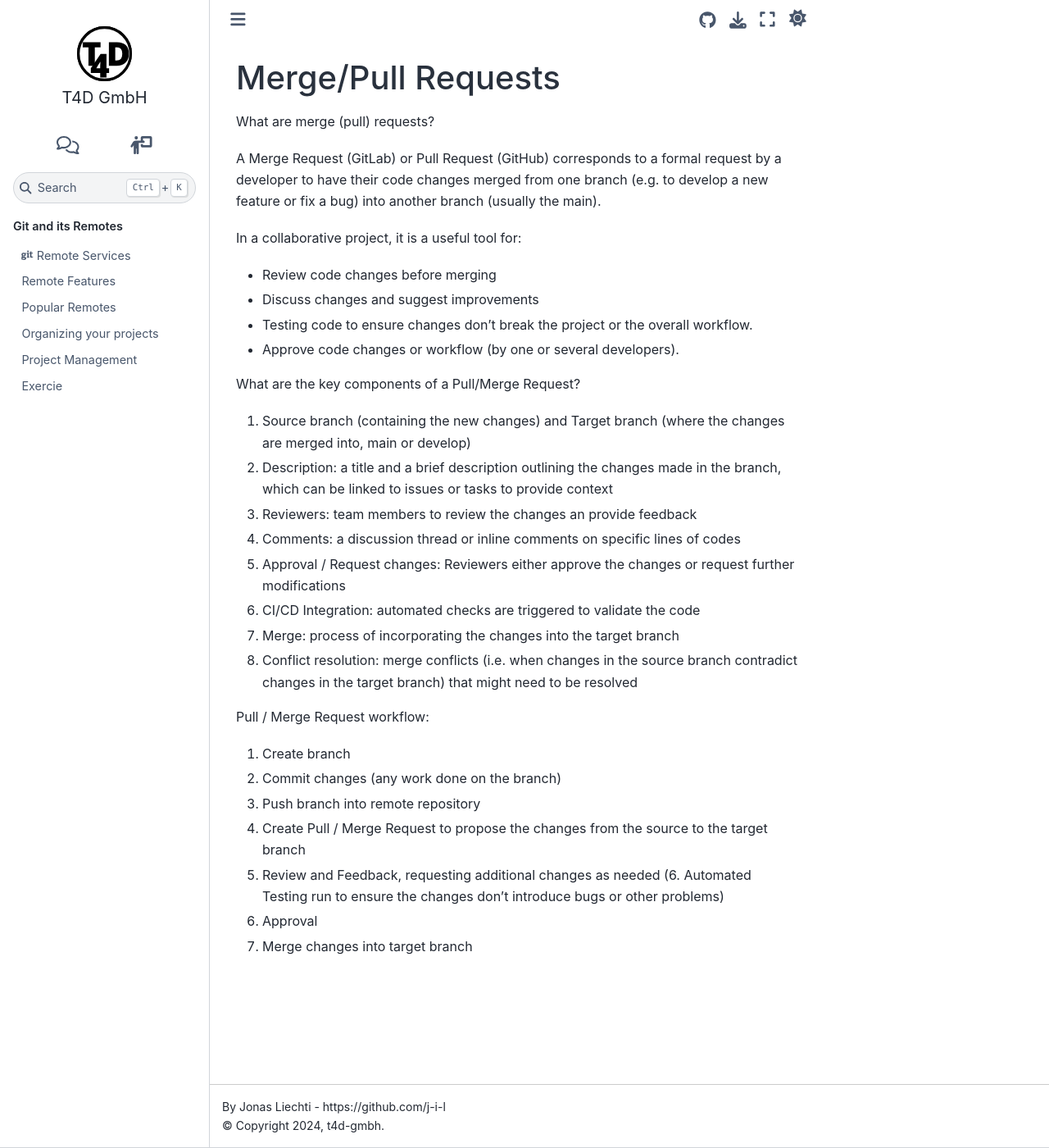
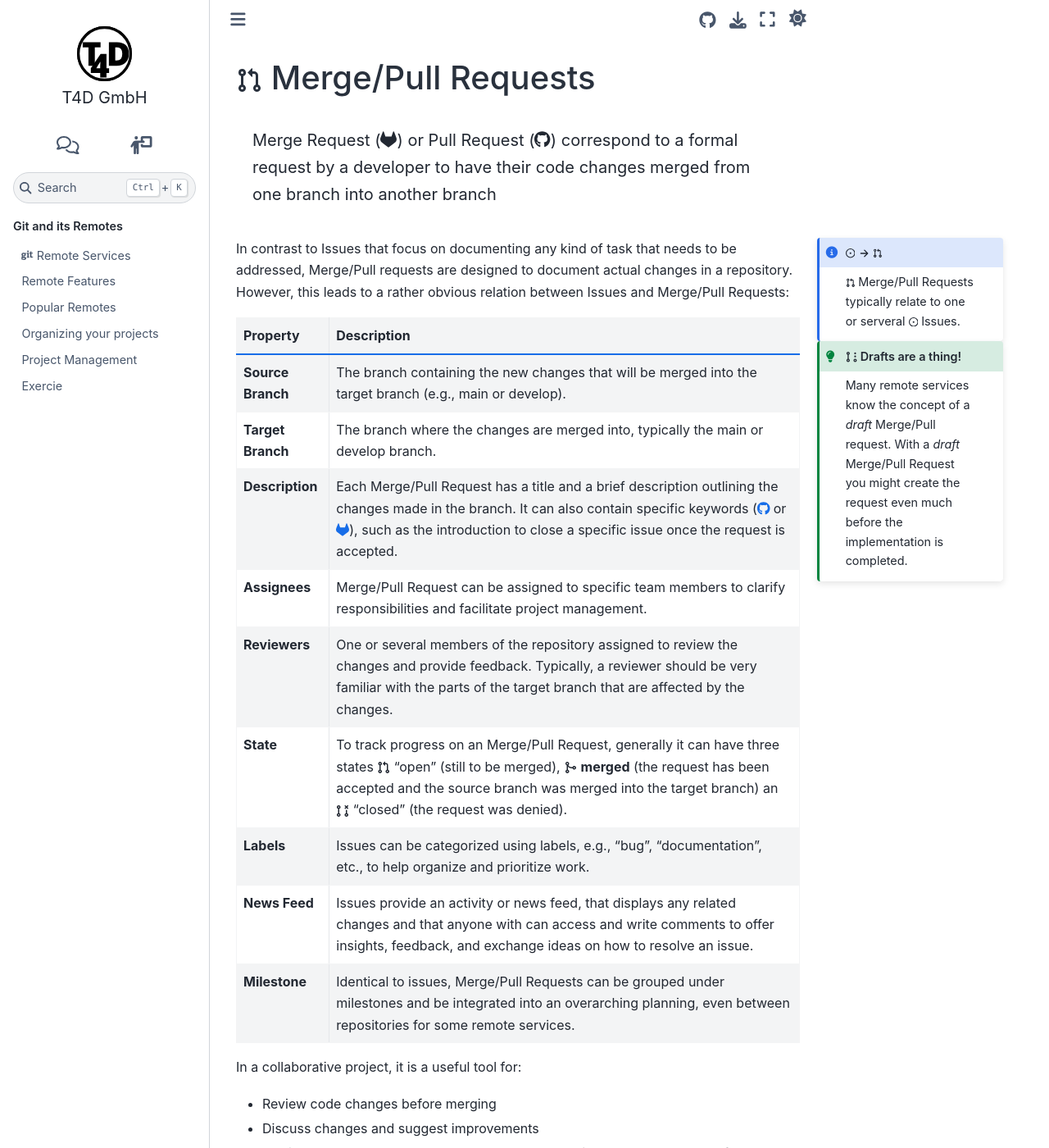
Before and after one commit to t4d-gmbh/git-and-its-remotes, a Sphinx documentation site: the page built from source/content/remote_service_features/collaboration_tools/merge_pull_requests.md, in a window 1280 px wide and 1400 px high. Shown: the whole window at 82% size. Built offline with Sphinx 7.4.7 and the Sphinx Book theme 1.1.4, drawn with Linux system fonts in a browser that asks for light colours; pages that are not in the unit, such as notebooks, are missing from menus; the version number could not be read and is left out.

Commit message:
done with collab tools

````diff
--- a/source/content/remote_service_features/collaboration_tools/merge_pull_requests.md
+++ b/source/content/remote_service_features/collaboration_tools/merge_pull_requests.md
@@ -1,25 +1,44 @@
-### Merge/Pull Requests
+### {octicon}`git-pull-request;0.8em` Merge/Pull Requests
+```{epigraph}
+Merge Request (<i class="fab fa-gitlab"></i>) or Pull Request (<i class="fab fa-github"></i>) correspond to a formal request by a developer to have their code changes merged from one branch into another branch
+```
+:::{admonition} {octicon}`issue-opened;0.8em` {octicon}`arrow-right` {octicon}`git-pull-request;0.8em`
+:class: note, margin
+{octicon}`git-pull-request;0.8em` Merge/Pull Requests typically relate to one or serveral {octicon}`issue-opened;0.8em` Issues.
+:::
+{% if page %}
+In contrast to Issues that focus on documenting any kind of task that needs to be addressed, Merge/Pull requests are designed to document actual changes in a repository.
+However, this leads to a rather obvious relation between Issues and Merge/Pull Requests:
+{% endif %}
 
-What are merge (pull) requests?
 
-A Merge Request (GitLab) or Pull Request (GitHub) corresponds to a formal request by a developer to have their code changes merged from one branch (e.g. to develop a new feature or fix a bug) into another branch (usually the main).
+:::{admonition} {octicon}`git-pull-request-draft` Drafts are a thing!
+:class: tip, margin
 
+Many remote services know the concept of a _draft_ Merge/Pull request.
+With a _draft_ Merge/Pull Request you might create the request even much before the implementation is completed.
+:::
+| Property                 | Description                                                                                                                                                     |
+|--------------------------|-----------------------------------------------------------------------------------------------------------------------------------------------------------------|
+| **Source Branch**        | {% if slide %}{octicon}`git-branch` Branch containing changes{% else %}The branch containing the new changes that will be merged into the target branch (e.g., main or develop).{% endif %}                                                     |
+| **Target Branch**        | {% if slide %}{octicon}`git-branch` Branch into which changes should be introduced{% else %}The branch where the changes are merged into, typically the main or develop branch.{% endif %}                                                                          |
+| **Description** | {% if slide %}**Title** and a short **description** that outlines what is implemented and how.{% else %}Each Merge/Pull Request has a title and a brief description outlining the changes made in the branch. It can also contain specific keywords ([<i class="fab fa-github"></i>](https://docs.github.com/en/get-started/writing-on-github/working-with-advanced-formatting/using-keywords-in-issues-and-pull-requests) or [<i class="fab fa-gitlab"></i>](https://docs.gitlab.com/ee/user/project/issues/managing_issues.html#closing-issues-automatically)), such as the introduction to close a specific issue once the request is accepted.{% endif %} |
+| **Assignees**   | {% if slide %}A designated **responsible for the implementation** of the changes.{% else %}Merge/Pull Request can be assigned to specific team members to clarify responsibilities and facilitate project management.{% endif %}                                      |
+| **Reviewers**            | {% if slide %}Person(s) responsible for overseeing the introduction of changes{% else %}One or several members of the repository assigned to review the changes and provide feedback. Typically, a reviewer should be very familiar with the parts of the target branch that are affected by the changes.{% endif %}                                                                                             |
+| **State**       | {% if slide %}Either {octicon}`git-pull-request` **opened**, {octicon}`git-merge` **merged** or {octicon}`git-pull-request-closed` **closed**{% else %}To track progress on an Merge/Pull Request, generally it can have three states {octicon}`git-pull-request` “open” (still to be merged), {octicon}`git-merge` **merged** (the request has been accepted and the source branch was merged into the target branch) an {octicon}`git-pull-request-closed` “closed” (the request was denied).{% endif %} |
+| **Labels**      | {% if slide %}A set of arbitrary labels{% else %}Issues can be categorized using labels, e.g., “bug”, “documentation”, etc., to help organize and prioritize work.{% endif %}                                             |
+| **News Feed**    | {% if slide %}A **chat like activity feed** that allows commenting{% else %}Issues provide an activity or news feed, that displays any related changes and that anyone with can access and write comments to offer insights, feedback, and exchange ideas on how to resolve an issue.{% endif %}                             |
+| **Milestone**  | {% if slide %}Affiliation to a {octicon}`milestone;0.8em` Milestone{% else %}Identical to issues, Merge/Pull Requests can be grouped under milestones and be integrated into an overarching planning, even between repositories for some remote services.{% endif %}   |
+
+
+
+{% if page %}
 In a collaborative project, it is a useful tool for:
 - Review code changes before merging
 - Discuss changes and suggest improvements
 - Testing code to ensure changes don’t break the project or the overall workflow.
 - Approve code changes or workflow (by one or several developers).
 
-
-What are the key components of a Pull/Merge Request?
-1. Source branch (containing the new changes) and Target branch (where the changes are merged into, main or develop)
-2. Description: a title and a brief description outlining the changes made in the branch, which can be linked to issues or tasks to provide context
-3. Reviewers: team members to review the changes an provide feedback
-4. Comments: a discussion thread or inline comments on specific lines of codes
-5. Approval / Request changes: Reviewers either approve the changes or request further modifications
-6. CI/CD Integration: automated checks are triggered to validate the code
-7. Merge: process of incorporating the changes into the target branch
-8. Conflict resolution: merge conflicts (i.e. when changes in the source branch contradict changes in the target branch) that might need to be resolved
 
 
 Pull / Merge Request workflow:
@@ -31,3 +50,5 @@ Pull / Merge Request workflow:
 (6. Automated Testing run to ensure the changes don’t introduce bugs or other problems)
 7. Approval
 8. Merge changes into target branch
+
+{% endif %}
````
Also changed, not shown: source/content/remote_service_features/collaboration_tools/index.md (+1 -0 lines), source/content/remote_service_features/collaboration_tools/issues.md (+1 -1 lines), source/content/remote_service_features/collaboration_tools/milestones.md (added, +12 -0 lines), source/content/remote_service_features/index.md (+2 -0 lines).
